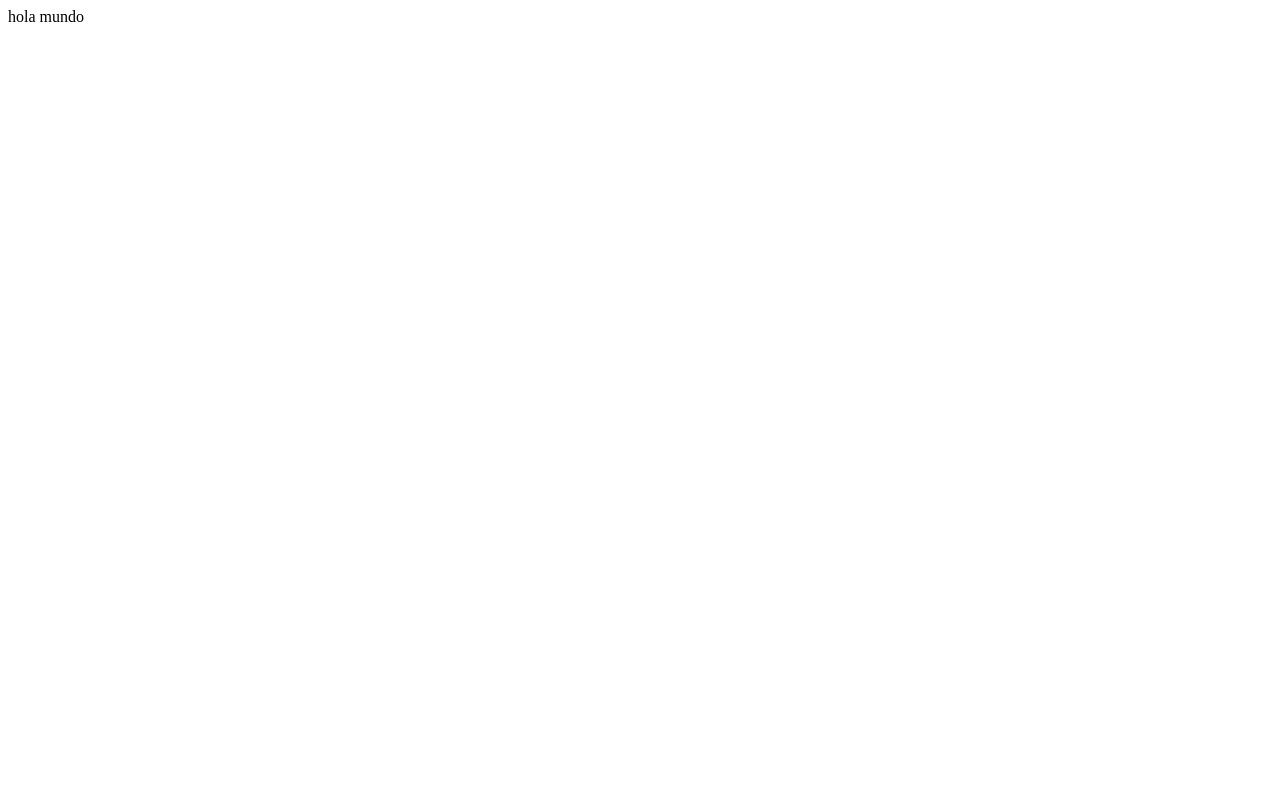
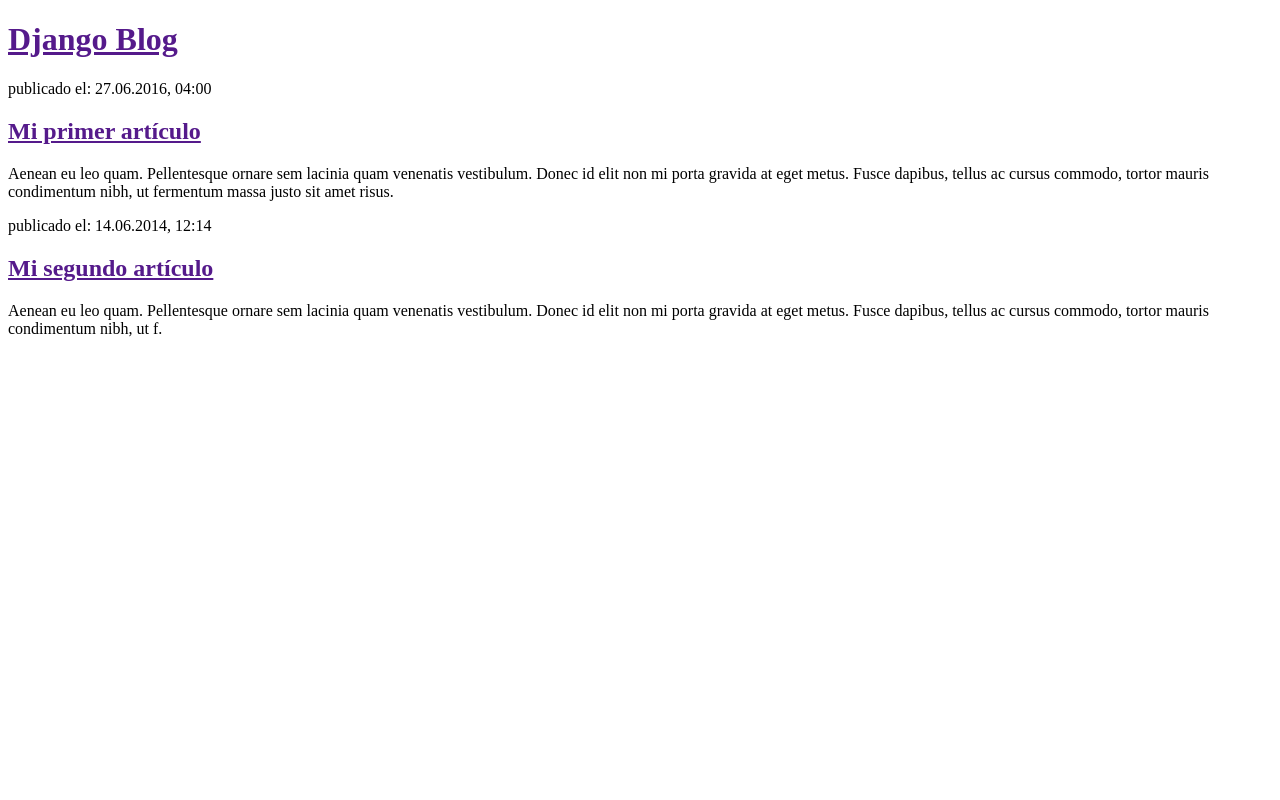
Before and after one commit to elisvan313/Primer-blog-django, a Django app: page / in a window 1280 px wide. Before the commit the page is almost empty. Run offline with Django 3.2, Linux system fonts and the light colour scheme.

Commit message:
Cambie el html del blog

```diff
--- a/blog/templates/blog/post_list.html
+++ b/blog/templates/blog/post_list.html
@@ -1 +1,27 @@
-hola mundo
+
+<!DOCTYPE html>
+<html>
+<head>
+	<title></title>
+</head>
+<body>
+<div>
+            <h1><a href="">Django Blog</a></h1>
+        </div>
+        <div>
+            <p>publicado el: 27.06.2016, 04:00</p>
+            <h2><a href="">Mi primer artículo</a></h2>
+            <p>Aenean eu leo quam. Pellentesque ornare sem lacinia quam venenatis
+            vestibulum. Donec id elit non mi porta gravida at eget metus. Fusce dapibus,
+             tellus ac cursus commodo, tortor mauris condimentum nibh, ut fermentum massa
+              justo sit amet risus.</p>
+        </div>
+        <div>
+            <p>publicado el: 14.06.2014, 12:14</p>
+            <h2><a href="">Mi segundo artículo</a></h2>
+            <p>Aenean eu leo quam. Pellentesque ornare sem lacinia quam venenatis
+             vestibulum. Donec id elit non mi porta gravida at eget metus. Fusce dapibus,
+              tellus ac cursus commodo, tortor mauris condimentum nibh, ut f.</p>
+        </div>
+</body>
+</html>
```
